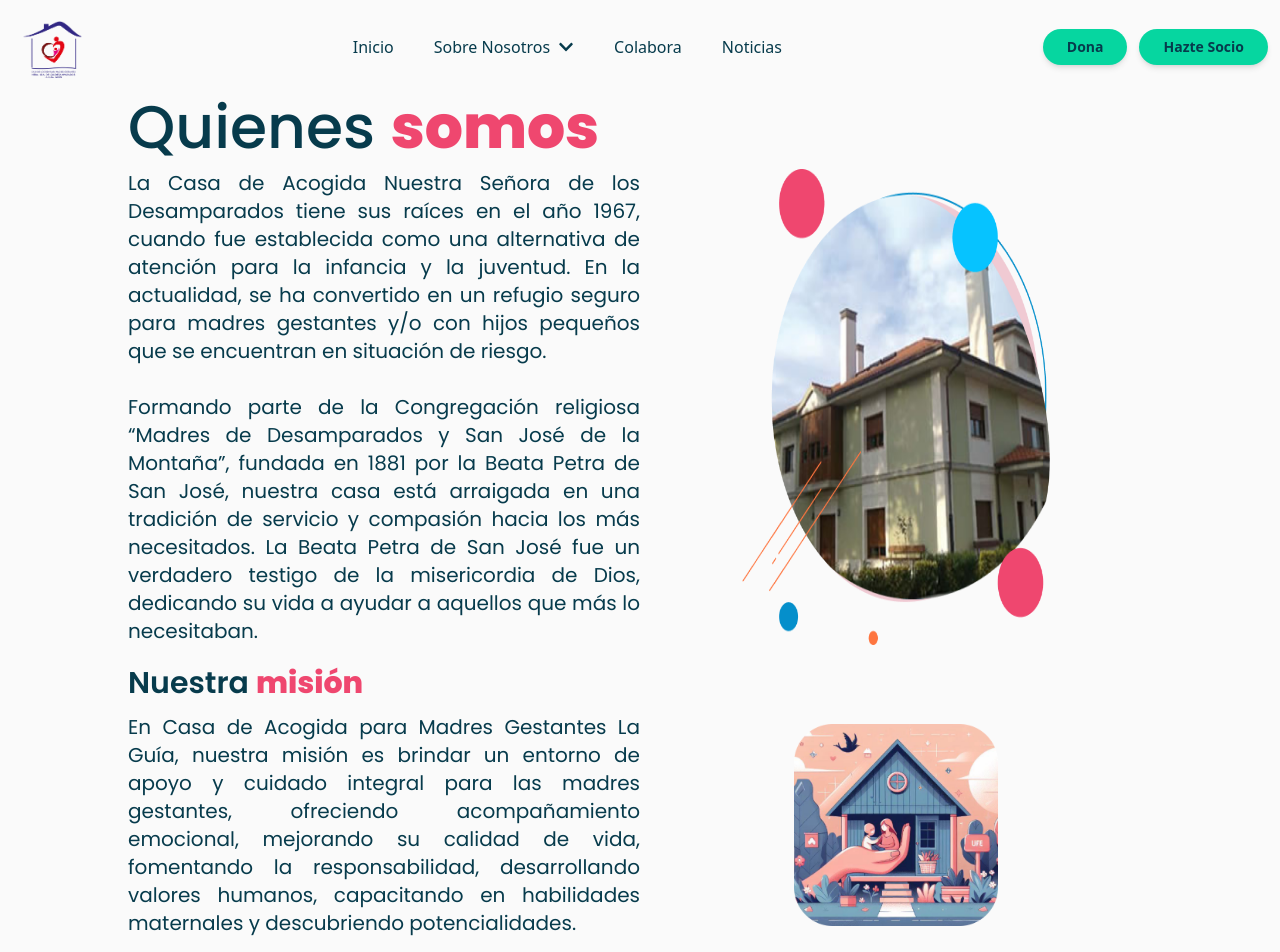
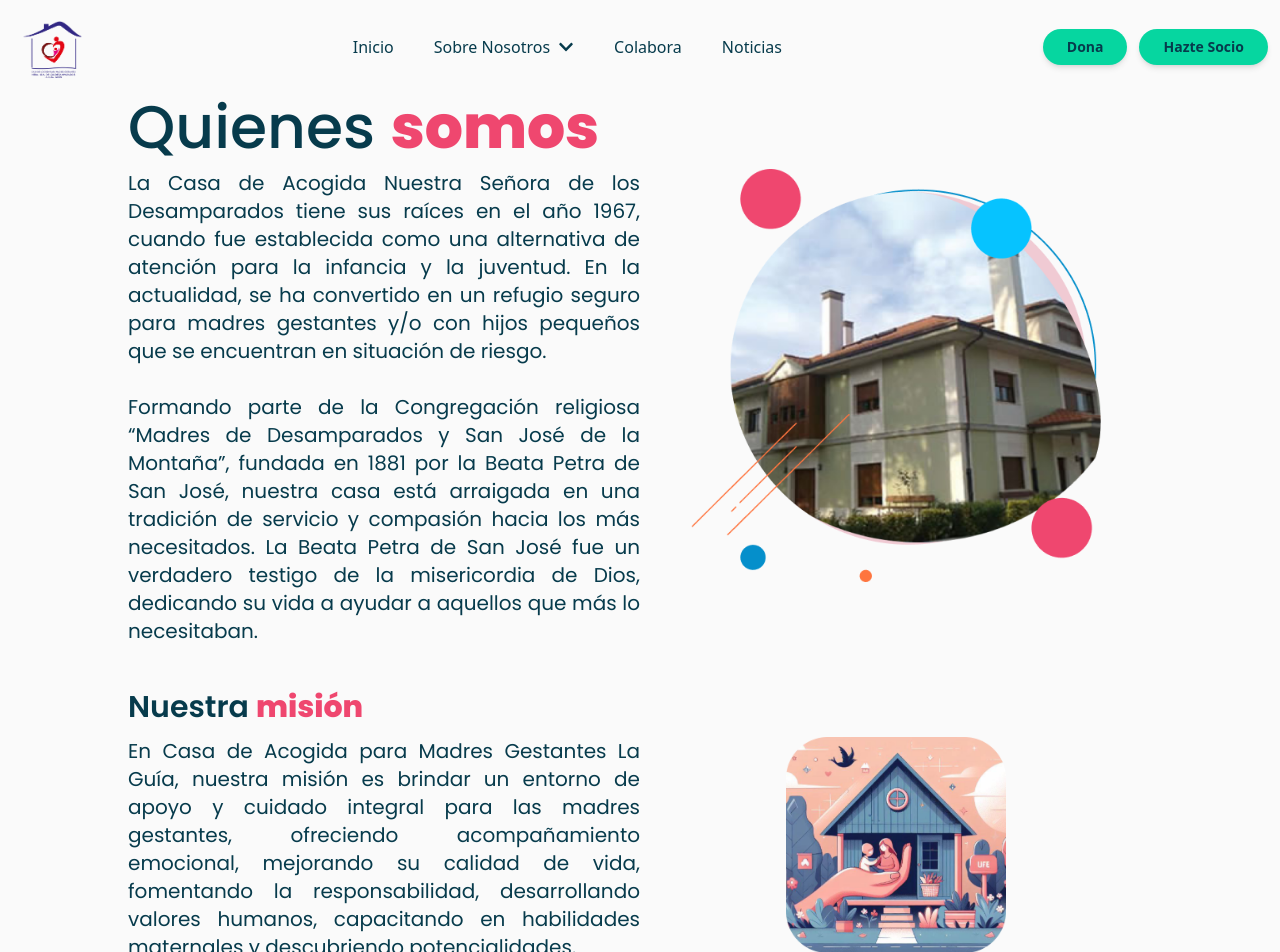
Before and after one commit to vallefarinha/front-casa, a React (Vite) app: page /about in a window 1280 px wide. Shown: the top 952 px of the page. Built offline with nearby package versions, Linux system fonts and the light colour scheme.

Commit message:
fix the responsive in AboutUs

```diff
--- a/src/components/textimages/TextImage.jsx
+++ b/src/components/textimages/TextImage.jsx
@@ -3,7 +3,7 @@ import React from "react";
 const TextImage = () => {
   return (
     <>
-      <div className="mb-5 mt-3 flex flex-wrap justify-between">
+      <div className="mb-5 mt-3 flex flex-wrap justify-evenly lg:justify-between">
         <p className="font-poppinsRegular text-lg lg:text-xl text-LetterColor text-justify lg:w-1/2  my-auto">
           La Casa de Acogida Nuestra Señora de los Desamparados tiene sus raíces
           en el año 1967, cuando fue establecida como una alternativa de
@@ -17,10 +17,13 @@ const TextImage = () => {
           José fue un verdadero testigo de la misericordia de Dios, dedicando su
           vida a ayudar a aquellos que más lo necesitaban.
         </p>
+        <div className="lg:w-1/2">
+
         <img
-          className="md:w-[40%] lg:w-[30%] md:mx-auto "
+          className="md:w-[80%] mx-auto"
           src="../src/assets/images/Homeimage.png"
         />
+        </div>
       </div>
     </>
   );
--- a/src/components/textimages/TextImageOurMission.jsx
+++ b/src/components/textimages/TextImageOurMission.jsx
@@ -2,14 +2,17 @@ import React from "react";
 
 const TextImageOurMission = ({ paragraph, image }) => {
   return (
-    <div className="mb-5 flex flex-wrap justify-between ">
-      <p className="font-poppinsRegular text-lg lg:text-xl text-LetterColor my-auto text-justify lg:w-1/2 ">
+    <div className="flex flex-wrap justify-evenly">
+      <p className="font-poppinsRegular text-lg lg:text-xl text-LetterColor  text-justify lg:w-1/2 ">
         {paragraph}
       </p>
+      <div className="lg:w-1/2">
+
       <img
-        className="md:w-[40%] lg:w-[20%] mx-auto mt-5 lg:my-auto  "
+        className="md:w-[30%] lg:w-[43%] mx-auto my-auto"
         src={image}
       />
+      </div>
     </div>
   );
 };
--- a/src/components/title/TitleAboutUs.jsx
+++ b/src/components/title/TitleAboutUs.jsx
@@ -2,7 +2,7 @@ import React from "react";
 
 const TitleAboutUs = ({ firstword, secondword }) => {
   return (
-    <h1 className="mb-3 text-left text-2xl md:text-3xl font-poppinsSemiBold w-full">
+    <h1 className="my-3 text-left text-2xl md:text-3xl font-poppinsSemiBold w-full">
       <span className="text-LetterColor">{firstword}</span>{" "}
       <span className="text-primaryColor font-poppinsExtraBold">
         {secondword}
--- a/src/pages/AboutUs.jsx
+++ b/src/pages/AboutUs.jsx
@@ -15,17 +15,23 @@ import TitleAboutUs from "../components/title/TitleAboutUs";
 function AboutUs() {
   return (
     <div className="w-[80%] mx-auto mb-10">
-      <div className="flex flex-col">
+      <div className="flex flex-col mx-auto ">
+        <div className="w-full mb-3">
           <Title wordBlue={"Quienes"} wordPink={"somos"}></Title>
           <TextImage></TextImage>
+        </div>
+        <div className="w-full mb-3">
           <TitleAboutUs
             firstword={"Nuestra"}
             secondword={"misión"}
           ></TitleAboutUs>
+
           <TextImageOurMission
             paragraph="En Casa de Acogida para Madres Gestantes La Guía, nuestra misión es brindar un entorno de apoyo y cuidado integral para las madres gestantes, ofreciendo acompañamiento emocional, mejorando su calidad de vida, fomentando la responsabilidad, desarrollando valores humanos, capacitando en habilidades maternales y descubriendo potencialidades. "
             image={ourmision}
           ></TextImageOurMission>
+        </div>
+        <div className="w-full mb-3">
           <TitleAboutUs
             firstword={"Nuestra"}
             secondword={"visión"}
@@ -34,6 +40,7 @@ function AboutUs() {
             paragraph="Nos visualizamos como un refugio seguro y acogedor donde cada madre gestante encuentra el apoyo necesario para enfrentar los desafíos de la maternidad, desarrollarse como individuos íntegros y criar a sus hijos en un ambiente de amor y cuidado. Aspiramos a ser reconocidos como un modelo de excelencia en la atención y acompañamiento a madres gestantes, inspirando a otras instituciones y comunidades a seguir nuestro ejemplo de servicio y compasión. "
             image={ourvisionnew}
           ></TextImageOurMission>
+        </div>
       </div>
       <TitleAboutUs
         firstword={"Nuestras"}
```
Lines whose indentation alone changed are shown as unchanged.
